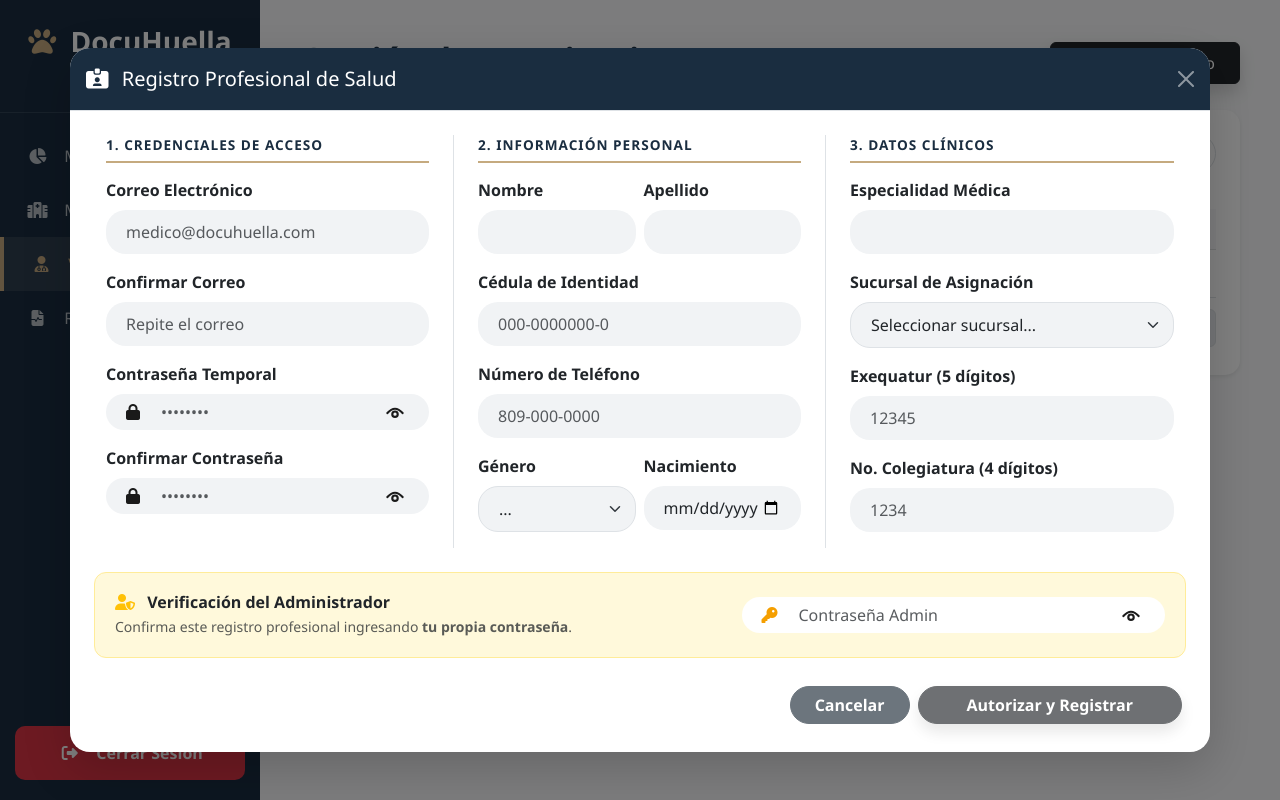
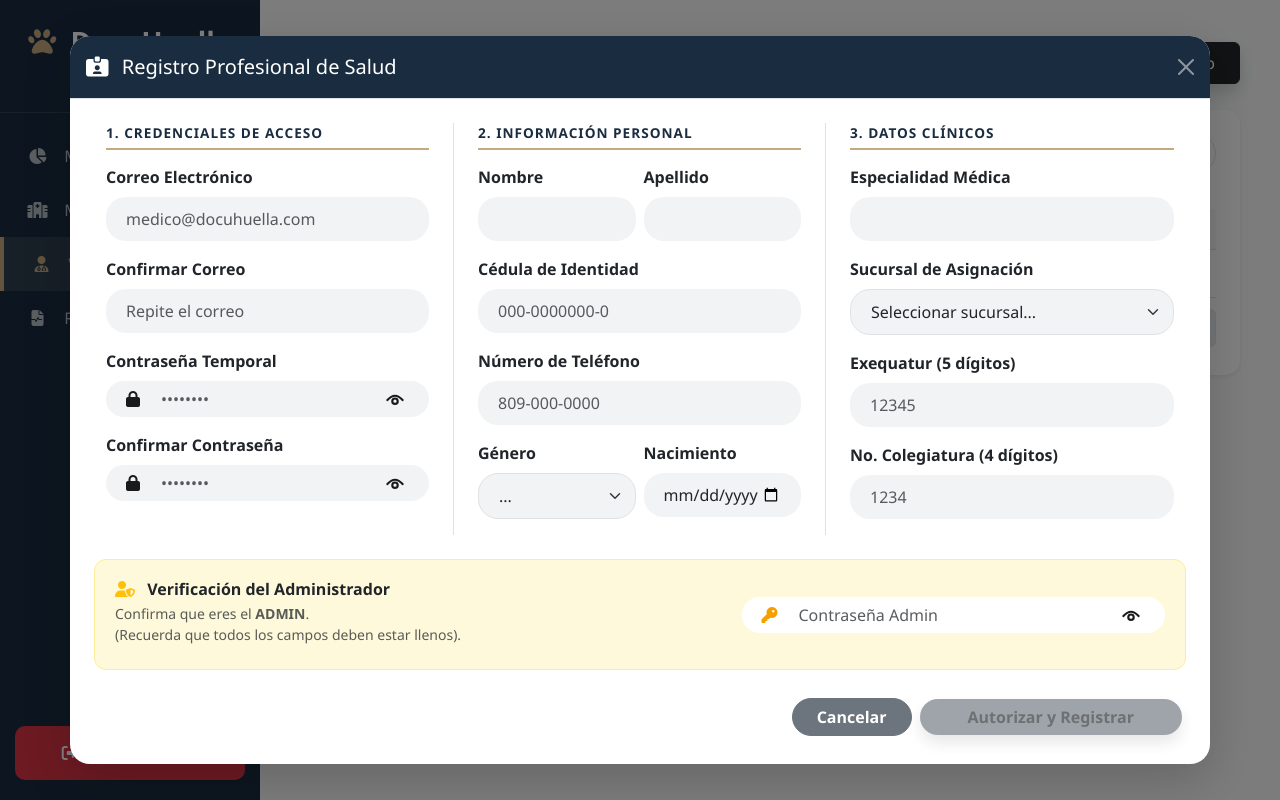
Before and after one commit to Rickypega/DocuHuella, a PHP site: page /admin/registrar_vet.php in a window 1280 px wide, after a click on "Nuevo Médico". Run offline with PHP 8.4, Linux system fonts and the light colour scheme; the visitor is signed in with stand-in values (Sample User, id 1); tables that the repository leaves empty hold one stand-in row (values such as "Sample post"); some libraries are stand-ins or nearby versions.

Commit message:
Controlador para administrar veterinarios

```diff
--- a/views/admin/registrar_vet.php
+++ b/views/admin/registrar_vet.php
@@ -23,6 +23,7 @@
 $stmt->execute();
 $veterinarios = $stmt->fetchAll(PDO::FETCH_ASSOC);
 ?>
+
 <!DOCTYPE html>
 <html lang="es">
 <head>
@@ -33,6 +34,13 @@
     <link rel="stylesheet" href="https://cdnjs.cloudflare.com/ajax/libs/font-awesome/6.4.0/css/all.min.css">
     <link rel="stylesheet" href="https://cdn.datatables.net/1.13.4/css/dataTables.bootstrap5.min.css">
     <style>
+
+        /* Ocultar el ojo nativo de los navegadores */
+        input::-ms-reveal,
+        input::-ms-clear {
+            display: none;
+        }
+
         :root {
             --dh-beige: #c5aa7f;
             --dh-navy: #1A2D40;
@@ -159,6 +167,24 @@
             margin-top: 15px;
         }
 
+        .btn-vibrante {
+        background-color: #28a745; /* Un verde éxito vibrante */
+        color: white;
+        border-radius: 20px;
+        font-weight: bold;
+        transition: 0.3s;
+        border: none;
+    }
+    .btn-vibrante:hover {
+        background-color: #218838;
+        transform: scale(1.05);
+        color: white;
+    }
+    .btn-vibrante:disabled {
+        background-color: #6c757d;
+        transform: scale(1);
+    }
+
     </style>
 </head>
 <body>
@@ -203,10 +229,11 @@
             <table id="tablaVets" class="table table-hover align-middle">
                 <thead class="table-light">
                     <tr>
-                        <th>Nombre del Profesional</th>
+                        <th>Nombre del Veterinario</th>
                         <th>Cédula</th>
+                        <th>Teléfono</th>
                         <th>Especialidad</th>
-                        <th>Sucursal</th>
+                        <th>Clinica</th>
                         <th>Estado</th>
                         <th class="text-center">Acción</th>
                     </tr>
@@ -216,10 +243,19 @@
                     <tr>
                         <td class="fw-bold"><?= htmlspecialchars($vet['Nombre'] . " " . $vet['Apellido']) ?></td>
                         <td><?= $vet['Cedula'] ?></td>
-                        <td><?= htmlspecialchars($vet['Especialidad']) ?></td>
+                        <td><?= $vet['Telefono'] ?></td> <td><?= htmlspecialchars($vet['Especialidad']) ?></td>
                         <td><span class="badge bg-info text-dark"><?= htmlspecialchars($vet['Nombre_Sucursal']) ?></span></td>
                         <td><span class="badge <?= $vet['Estado'] == 'Activo' ? 'bg-success' : 'bg-danger' ?>"><?= $vet['Estado'] ?></span></td>
-                        <td class="text-center"><button class="btn btn-sm btn-outline-secondary"><i class="fas fa-cog"></i></button></td>
+                        <td class="text-center">
+                            <button class="btn btn-sm btn-outline-secondary btn-editar"
+                                data-idusu="<?= $vet['ID_Usuario'] ?>"
+                                data-nombre="<?= htmlspecialchars($vet['Nombre']) ?>"
+                                data-apellido="<?= htmlspecialchars($vet['Apellido']) ?>"
+                                data-estado="<?= $vet['Estado'] ?>"
+                                data-bs-toggle="modal" data-bs-target="#modalEditar">
+                                <i class="fas fa-cog"></i>
+                            </button>
+                        </td>
                     </tr>
                     <?php endforeach; ?>
                 </tbody>
@@ -230,7 +266,7 @@
     <div class="modal fade" id="modalRegistroVet" tabindex="-1" aria-hidden="true">
         <div class="modal-dialog modal-xl modal-dialog-centered">
             <div class="modal-content border-0 shadow-lg" style="border-radius: 20px;">
-                <form id="formRegistroVet" action="../../controllers/VeterinarioController.php?action=registrar" method="POST">
+                <form id="formRegistroVet" action="../../controllers/admin/VeterinarioController.php?action=registrar" method="POST">
                     <div class="modal-header text-white" style="background-color: var(--dh-navy); border-radius: 20px 20px 0 0;">
                         <h5 class="modal-title"><i class="fas fa-id-card-alt me-2"></i> Registro Profesional de Salud</h5>
                         <button type="button" class="btn-close btn-close-white" data-bs-dismiss="modal"></button>
@@ -247,7 +283,7 @@
                                 </div>
                                 <div class="mb-3">
                                     <label class="form-label fw-semibold">Confirmar Correo</label>
-                                    <input type="email" id="email_conf" class="form-control" placeholder="Repite el correo" required style="background-color: var(--dh-light-gray); border-radius: 20px; padding: 10px 20px;">
+                                    <input type="email" id="email_conf" name="confirmar_correo" class="form-control" placeholder="Repite el correo" required style="background-color: var(--dh-light-gray); border-radius: 20px; padding: 10px 20px;">
                                     <small id="err_email_conf" class="error-msg text-danger d-none">Los correos no coinciden</small>
                                 </div>
 
@@ -349,7 +385,8 @@
                             <div class="row align-items-center">
                                 <div class="col-md-7">
                                     <h6 class="mb-1 fw-bold text-dark"><i class="fas fa-user-shield text-warning me-2"></i> Verificación del Administrador</h6>
-                                    <p class="small text-muted mb-0">Confirma este registro profesional ingresando <strong>tu propia contraseña</strong>.</p>
+                                    <p class="small text-muted mb-0">Confirma que eres el <strong>ADMIN</strong>.</p>
+                                    <p class="small text-muted mb-1"> (Recuerda que todos los campos deben estar llenos).</p>
                                 </div>
                                 <div class="col-md-5">
                                     <div class="input-group">
@@ -372,7 +409,9 @@
 
                     <div class="modal-footer border-0 p-4 pt-0">
                         <button type="button" class="btn btn-secondary px-4 fw-semibold" data-bs-dismiss="modal" style="border-radius: 20px;">Cancelar</button>
-                        <button type="submit" id="btnSubmitVet" class="btn btn-dark px-5 shadow fw-bold" disabled style="border-radius: 20px;">Autorizar y Registrar</button>
+                        <button type="submit" id="btnSubmitVet" class="btn btn-vibrante px-5 shadow fw-bold" disabled>
+                            Autorizar y Registrar
+                        </button>
                     </div>
                 </form>
             </div>
@@ -383,66 +422,35 @@
     <script src="https://cdn.jsdelivr.net/npm/bootstrap@5.3.0/dist/js/bootstrap.bundle.min.js"></script>
     <script src="https://cdn.datatables.net/1.13.4/js/jquery.dataTables.min.js"></script>
     <script src="https://cdn.datatables.net/1.13.4/js/dataTables.bootstrap5.min.js"></script>
+    <script src="https://cdn.jsdelivr.net/npm/sweetalert2@11.7.3/dist/sweetalert2.all.min.js"></script>
 
     <script>
+        // 1. INICIALIZACIÓN DE TABLA
         $(document).ready(function() {
-            // 1. Inicializar DataTables con la traducción completa al español
             $('#tablaVets').DataTable({
                 "language": {
                     "processing": "Procesando...",
                     "lengthMenu": "Mostrar _MENU_ registros",
                     "zeroRecords": "No se encontraron resultados",
                     "emptyTable": "Ningún dato disponible en esta tabla",
-            "info": "Mostrando registros del _START_ al _END_ de un total de _TOTAL_ registros",
+                    "info": "Mostrando página _PAGE_ de _PAGES_ con un total de _TOTAL_ registros",
                     "infoEmpty": "Mostrando página 0 de 0 con un total de 0 registros",
                     "infoFiltered": "(filtrado de un total de _MAX_ registros)",
-            "search": "Buscar Profesional:",
-            "infoThousands": ",",
-            "loadingRecords": "Cargando...",
+                    "search": "Buscar Dr.Veterinario:",
                     "paginate": {
-                "first": "Primero",
-                "last": "Último",
                         "next": "Siguiente",
                         "previous": "Anterior"
-            },
-            "aria": {
-                "sortAscending": ": Activar para ordenar la columna de manera ascendente",
-                "sortDescending": ": Activar para ordenar la columna de manera descendente"
                     }
                 },
                 "pageLength": 10,
                 "dom": '<"d-flex justify-content-between align-items-center mb-3"lf>rt<"d-flex justify-content-between align-items-center"ip>'
             });
-
-            // 2. Lógica del botón de Gestión (Engranaje) para llenar el Modal de Edición/Suspensión
-            $('.btn-editar').on('click', function() {
-                const btn = $(this);
-                const estado = btn.data('estado');
-
-                // Asignar valores a los campos ocultos del modal
-                $('#edit_id_usuario').val(btn.data('idusu'));
-                $('#edit_nombre_completo').text(btn.data('nombre') + " " + btn.data('apellido'));
-
-                // Control visual dinámico del botón de Suspender/Reactivar
-                if(estado === 'Activo') {
-                    $('#btn_suspender')
-                        .html('<i class="fas fa-ban me-2"></i> Suspender Acceso')
-                        .removeClass('btn-success')
-                        .addClass('btn-warning');
-                } else {
-                    $('#btn_suspender')
-                        .html('<i class="fas fa-check-circle me-2"></i> Reactivar Acceso')
-                        .removeClass('btn-warning')
-                        .addClass('btn-success');
-                }
-            });
         });
 
-        // Lógica mejorada para el Ojo SVG
+        // 2. UTILIDADES VISUALES (OJO PASSWORD)
         function togglePassword(inputId, lineId) {
             const input = document.getElementById(inputId);
             const line = document.getElementById(lineId);
-
             if (input.type === "password") {
                 input.type = "text";
                 line.style.display = "block";
@@ -452,60 +460,7 @@
             }
         }
 
-        // --- VALIDACIONES MAESTRAS ---
-        const form = document.getElementById('formRegistroVet');
-        const btn = document.getElementById('btnSubmitVet');
-
-        form.addEventListener('input', function() {
-            let ok = true;
-
-            // 1. Campos vacíos
-            form.querySelectorAll('[required]').forEach(i => { if(!i.value.trim()) ok = false; });
-
-            // 2. Correo y Formato
-            const email = document.getElementById('email_v').value;
-            const emailC = document.getElementById('email_conf').value;
-            const isEmail = /^[^\s@]+@[^\s@]+\.[^\s@]+$/.test(email);
-            document.getElementById('err_email').classList.toggle('d-none', isEmail || !email);
-            document.getElementById('err_email_conf').classList.toggle('d-none', (email === emailC && email !== "") || !emailC);
-            if(!isEmail || email !== emailC) ok = false;
-
-            // 3. Contraseñas
-            const pass = document.getElementById('pass_v').value;
-            const passC = document.getElementById('pass_conf').value;
-            document.getElementById('err_pass_conf').classList.toggle('d-none', (pass === passC && pass !== "") || !passC);
-            if(pass !== passC) ok = false;
-
-            // 4. Longitudes Máscaras
-            const ced = document.getElementById('cedula_v').value;
-            const tel = document.getElementById('tel_v').value;
-            document.getElementById('err_cedula').classList.toggle('d-none', ced.length === 13 || !ced);
-            document.getElementById('err_tel').classList.toggle('d-none', tel.length === 12 || !tel);
-            if(ced.length !== 13 || tel.length !== 12) ok = false;
-
-            // 5. Exequatur (5) y Colvet (4)
-            const ex = document.getElementById('ex_v').value;
-            const col = document.getElementById('col_v').value;
-            document.getElementById('err_ex').classList.toggle('d-none', ex.length === 5 || !ex);
-            document.getElementById('err_col').classList.toggle('d-none', col.length === 4 || !col);
-            if(ex.length !== 5 || col.length !== 4) ok = false;
-
-            // 6. +18 Años
-            const fecha = document.getElementById('fecha_n').value;
-            if(fecha){
-                const hoy = new Date();
-                const cumple = new Date(fecha);
-                let edad = hoy.getFullYear() - cumple.getFullYear();
-                const m = hoy.getMonth() - cumple.getMonth();
-                if (m < 0 || (m === 0 && hoy.getDate() < cumple.getDate())) { edad--; }
-                document.getElementById('err_edad').classList.toggle('d-none', edad >= 18);
-                if(edad < 18) ok = false;
-            } else { ok = false; }
-
-            btn.disabled = !ok;
-        });
-
-        // --- MÁSCARAS ---
+        // 3. MÁSCARAS DE ENTRADA
         $('.mascara-cedula').on('input', function() {
             let v = $(this).val().replace(/\D/g, '').substring(0,11);
             if (v.length > 10) v = v.replace(/^(\d{3})(\d{7})(\d{1})$/, "$1-$2-$3");
@@ -521,6 +476,98 @@
         });
 
         $('.solo-num').on('input', function() { $(this).val($(this).val().replace(/\D/g, '')); });
+
+        // 4. VALIDACIÓN MAESTRA Y ENVÍO AJAX
+        document.addEventListener('DOMContentLoaded', function() {
+            const form = document.getElementById('formRegistroVet');
+            const btn = document.getElementById('btnSubmitVet');
+
+            // --- Validación en tiempo real para habilitar botón ---
+            form.addEventListener('input', function() {
+                let ok = true;
+                form.querySelectorAll('[required]').forEach(i => { if(!i.value.trim()) ok = false; });
+
+                const email = document.getElementById('email_v').value;
+                const emailC = document.getElementById('email_conf').value;
+                const isEmail = /^[^\s@]+@[^\s@]+\.[^\s@]+$/.test(email);
+                document.getElementById('err_email').classList.toggle('d-none', isEmail || !email);
+                document.getElementById('err_email_conf').classList.toggle('d-none', (email === emailC && email !== "") || !emailC);
+                if(!isEmail || email !== emailC) ok = false;
+
+                const pass = document.getElementById('pass_v').value;
+                const passC = document.getElementById('pass_conf').value;
+                document.getElementById('err_pass_conf').classList.toggle('d-none', (pass === passC && pass !== "") || !passC);
+                if(pass !== passC) ok = false;
+
+                const ced = document.getElementById('cedula_v').value;
+                const tel = document.getElementById('tel_v').value;
+                if(ced.length !== 13 || tel.length !== 12) ok = false;
+
+                const ex = document.getElementById('ex_v').value;
+                const col = document.getElementById('col_v').value;
+                if(ex.length !== 5 || col.length !== 4) ok = false;
+
+                const fecha = document.getElementById('fecha_n').value;
+                if(fecha){
+                    const hoy = new Date();
+                    const cumple = new Date(fecha);
+                    let edad = hoy.getFullYear() - cumple.getFullYear();
+                    if (hoy.getMonth() < cumple.getMonth() || (hoy.getMonth() === cumple.getMonth() && hoy.getDate() < cumple.getDate())) edad--;
+                    document.getElementById('err_edad').classList.toggle('d-none', edad >= 18);
+                    if(edad < 18) ok = false;
+                } else { ok = false; }
+
+                btn.disabled = !ok;
+            });
+
+            // --- Envío del Formulario vía AJAX ---
+            form.addEventListener('submit', function(e) {
+                e.preventDefault();
+                const formData = new FormData(this);
+
+                btn.disabled = true;
+                btn.innerHTML = '<span class="spinner-border spinner-border-sm"></span> Autorizando...';
+
+                fetch('../../controllers/admin/VeterinarioController.php?action=registrar', {
+                    method: 'POST',
+                    body: formData
+                })
+                .then(response => {
+                    // Si el servidor manda un error de PHP, esto lo atrapará
+                    return response.text().then(text => {
+                        try {
+                            return JSON.parse(text);
+                        } catch (err) {
+                            console.log("Respuesta cruda del servidor:", text);
+                            throw new Error("El servidor no envió un JSON válido. Revisa la consola.");
+                        }
+                    });
+                })
+                .then(data => {
+                    if (data.status === 'success') {
+                        $('#modalRegistroVet').modal('hide');
+                        Swal.fire({ icon: 'success', title: '¡Éxito!', text: 'Veterinario registrado.', showConfirmButton: false, timer: 1500 })
+                        .then(() => { location.reload(); });
+                    } else {
+                        let msg = "Error en el registro.";
+                        if(data.type === 'auth_admin_fallida') msg = "Contraseña de administrador incorrecta.";
+                        if(data.type === 'correo_ya_existe') msg = "Este correo ya está registrado.";
+
+                        Swal.fire({ icon: 'error', title: 'Fallo', text: msg, confirmButtonColor: '#1A2D40' });
+                        btn.disabled = false;
+                        btn.innerHTML = 'Autorizar y Registrar';
+                        document.getElementById('admin_auth').value = "";
+                    }
+                })
+                .catch(error => {
+                    console.error('Error:', error);
+                    Swal.fire({ icon: 'error', title: 'Error Crítico', text: error.message });
+                    btn.disabled = false;
+                    btn.innerHTML = 'Autorizar y Registrar';
+                });
+            });
+        });
     </script>
+
 </body>
 </html>
```
Also changed, not shown: controllers/admin/VeterinarioController.php (added, +132 -0 lines). Lines whose indentation alone changed are shown as unchanged.
